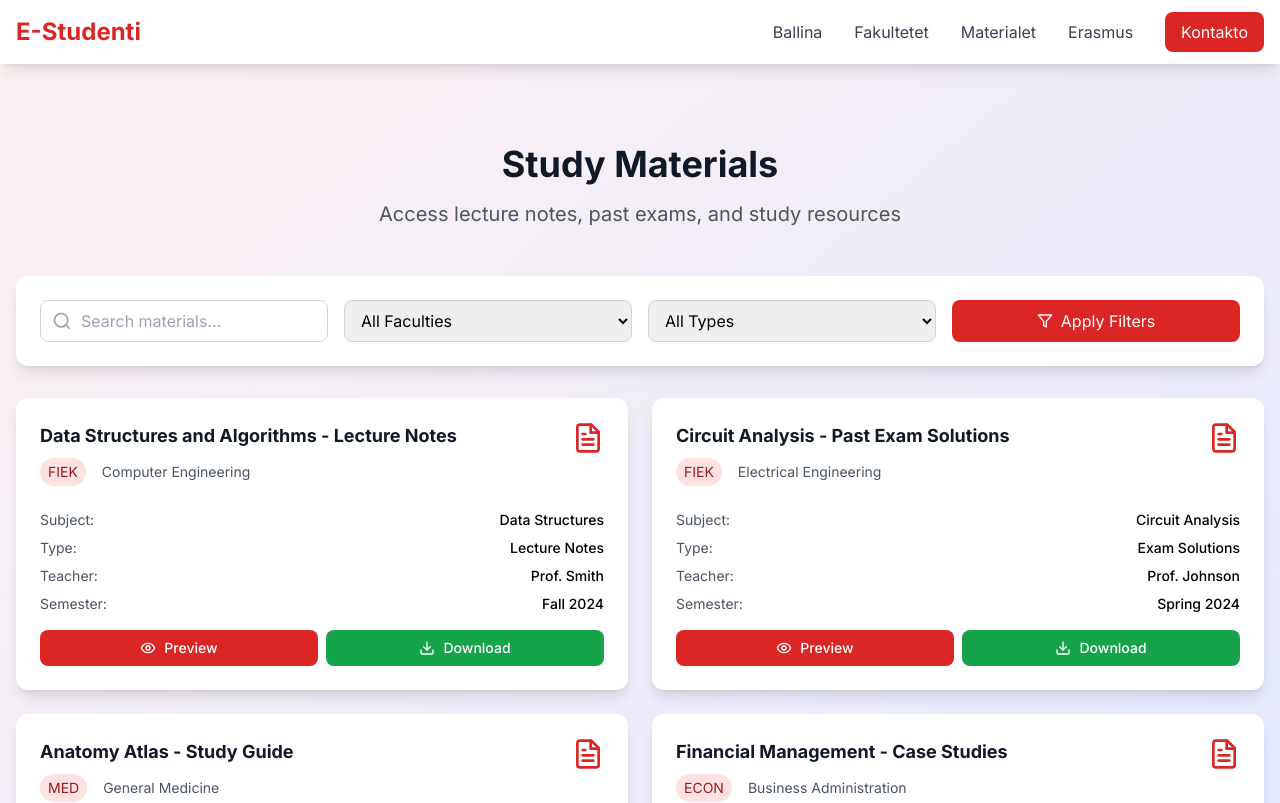
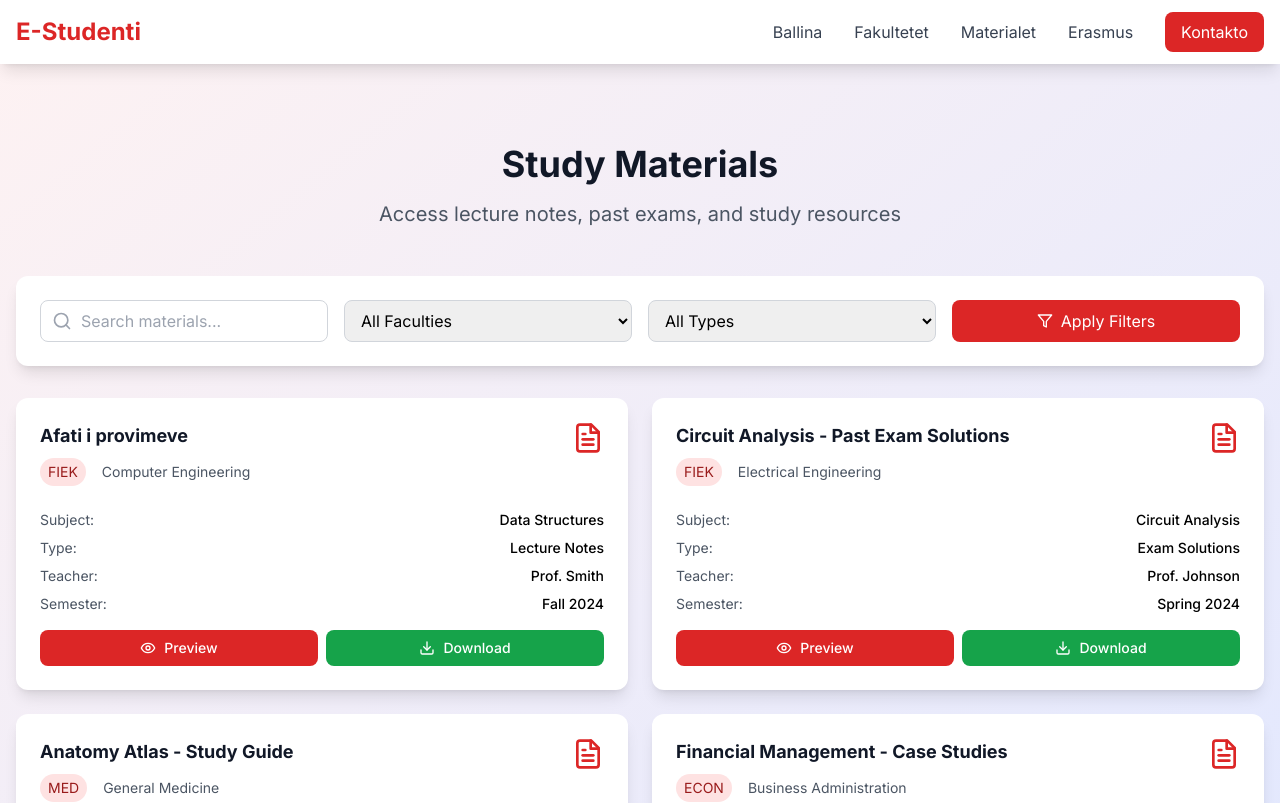
Before and after one commit to edonamulaj0/e-studenti, a Next.js app: page /materialet in a window 1280 px wide. Shown: the top 803 px of the page. Built offline with nearby package versions, Linux system fonts and the light colour scheme.

Commit message:
materials

```diff
--- /dev/null
+++ b/app/data/materials.json
@@ -0,0 +1,50 @@
+[
+	{
+		"id": "1",
+		"title": "Afati i provimeve",
+		"faculty": "FIEK",
+		"department": "Computer Engineering",
+		"type": "Lecture Notes",
+		"subject": "Data Structures",
+		"semester": "Fall 2024",
+		"teacher": "Prof. Smith",
+		"uploadDate": "2024-01-15",
+		"r2Url": "https://pub-2a4f4cdb8779432fa1ba7d86b9550c05.r2.dev/provimet-orari.pdf"
+	},
+	{
+		"id": "2",
+		"title": "Circuit Analysis - Past Exam Solutions",
+		"faculty": "FIEK",
+		"department": "Electrical Engineering",
+		"type": "Exam Solutions",
+		"subject": "Circuit Analysis",
+		"semester": "Spring 2024",
+		"teacher": "Prof. Johnson",
+		"uploadDate": "2024-01-10",
+		"r2Url": "https://media.yourdomain.com/fiek/circuit-analysis-exam-solutions.pdf"
+	},
+	{
+		"id": "3",
+		"title": "Anatomy Atlas - Study Guide",
+		"faculty": "MED",
+		"department": "General Medicine",
+		"type": "Study Guide",
+		"subject": "Anatomy",
+		"semester": "Fall 2024",
+		"teacher": "Dr. Williams",
+		"uploadDate": "2024-01-20",
+		"r2Url": "https://media.yourdomain.com/med/anatomy-study-guide.pdf"
+	},
+	{
+		"id": "4",
+		"title": "Financial Management - Case Studies",
+		"faculty": "ECON",
+		"department": "Business Administration",
+		"type": "Case Studies",
+		"subject": "Financial Management",
+		"semester": "Spring 2024",
+		"teacher": "Prof. Brown",
+		"uploadDate": "2024-01-12",
+		"r2Url": "https://media.yourdomain.com/econ/financial-management-cases.pdf"
+	}
+]
--- a/app/materialet/page.js
+++ b/app/materialet/page.js
@@ -1,56 +1,36 @@
-"use client";
-import { useState } from "react";
+// app/materialet/page.js
+// Remove "use client"; - we will make this a Server Component
+import { useState } from "react"; // Keep useState if you want client-side search/filters
 import { FileText, Download, Eye, Star, Filter, Search } from "lucide-react";
 
-export default function Materials() {
+// Import Node.js modules for file system access
+import fs from "fs/promises";
+import path from "path";
+
+// Async function to fetch data at build time (Server Component)
+async function getMaterialsData() {
+  const filePath = path.join(process.cwd(), "app", "data", "materials.json"); // Correct path based on your file tree
+  const fileContent = await fs.readFile(filePath, "utf8");
+  return JSON.parse(fileContent);
+}
+
+// Convert Materials to an async Server Component
+export default async function Materials() {
+  const allMaterials = await getMaterialsData(); // Fetch data here
+
+  // We need to pass initial data to the client component for filtering.
+  // The 'use client' directive is needed for stateful components.
+  // So, we'll wrap the filtering logic in a separate client component.
+  return <MaterialsClient initialMaterials={allMaterials} />;
+}
+
+// Create a separate client component to handle state (search, filters)
+function MaterialsClient({ initialMaterials }) {
   const [searchTerm, setSearchTerm] = useState("");
   const [selectedFaculty, setSelectedFaculty] = useState("");
   const [selectedType, setSelectedType] = useState("");
 
-  const materials = [
-    {
-      title: "Data Structures and Algorithms - Lecture Notes",
-      faculty: "FIEK",
-      department: "Computer Engineering",
-      type: "Lecture Notes",
-      subject: "Data Structures",
-      semester: "Fall 2024",
-      teacher: "Prof. Smith",
-      uploadDate: "2024-01-15",
-    },
-    {
-      title: "Circuit Analysis - Past Exam Solutions",
-      faculty: "FIEK",
-      department: "Electrical Engineering",
-      type: "Exam Solutions",
-      subject: "Circuit Analysis",
-      semester: "Spring 2024",
-      teacher: "Prof. Johnson",
-      uploadDate: "2024-01-10",
-    },
-    {
-      title: "Anatomy Atlas - Study Guide",
-      faculty: "MED",
-      department: "General Medicine",
-      type: "Study Guide",
-      subject: "Anatomy",
-      semester: "Fall 2024",
-      teacher: "Dr. Williams",
-      uploadDate: "2024-01-20",
-    },
-    {
-      title: "Financial Management - Case Studies",
-      faculty: "ECON",
-      department: "Business Administration",
-      type: "Case Studies",
-      subject: "Financial Management",
-      semester: "Spring 2024",
-      teacher: "Prof. Brown",
-      uploadDate: "2024-01-12",
-    },
-  ];
-
-  const filteredMaterials = materials.filter((material) => {
+  const filteredMaterials = initialMaterials.filter((material) => {
     const matchesSearch =
       material.title.toLowerCase().includes(searchTerm.toLowerCase()) ||
       material.subject.toLowerCase().includes(searchTerm.toLowerCase()) ||
@@ -124,7 +104,7 @@ export default function Materials() {
         <div className="grid grid-cols-1 lg:grid-cols-2 gap-6">
           {filteredMaterials.map((material, index) => (
             <div
-              key={index}
+              key={material.id || index}
               className="bg-white rounded-xl shadow-lg p-6 hover:shadow-xl transition-shadow"
             >
               <div className="flex items-start justify-between mb-4">
@@ -139,6 +119,7 @@ export default function Materials() {
                     <span>{material.department}</span>
                   </div>
                 </div>
+                {/* You might want to dynamically show different icons based on fileType (e.g., PDF, Video) */}
                 <FileText className="w-8 h-8 text-red-600" />
               </div>
 
@@ -168,14 +149,34 @@ export default function Materials() {
               </div>
 
               <div className="flex space-x-2">
-                <button className="flex-1 bg-red-600 text-white py-2 px-4 rounded-lg hover:bg-red-700 transition-colors text-sm font-medium flex items-center justify-center">
-                  <Eye className="w-4 h-4 mr-2" />
-                  Preview
-                </button>
-                <button className="flex-1 bg-green-600 text-white py-2 px-4 rounded-lg hover:bg-green-700 transition-colors text-sm font-medium flex items-center justify-center">
-                  <Download className="w-4 h-4 mr-2" />
-                  Download
-                </button>
+                {/* Preview Button: Link directly to the R2 URL */}
+                {material.r2Url && (
+                  <a
+                    href={material.r2Url}
+                    target="_blank"
+                    rel="noopener noreferrer"
+                    className="flex-1 bg-red-600 text-white py-2 px-4 rounded-lg hover:bg-red-700 transition-colors text-sm font-medium flex items-center justify-center"
+                  >
+                    <Eye className="w-4 h-4 mr-2" />
+                    Preview
+                  </a>
+                )}
+
+                {/* Download Button: Link directly to the R2 URL (often same as preview for PDFs/images) */}
+                {material.r2Url && (
+                  <a
+                    href={material.r2Url}
+                    download={
+                      material.title.replace(/[^a-z0-9]/gi, "_") +
+                      "." +
+                      material.fileType
+                    } // Suggests a filename for download
+                    className="flex-1 bg-green-600 text-white py-2 px-4 rounded-lg hover:bg-green-700 transition-colors text-sm font-medium flex items-center justify-center"
+                  >
+                    <Download className="w-4 h-4 mr-2" />
+                    Download
+                  </a>
+                )}
               </div>
             </div>
           ))}
```
Also changed, not shown: app/erasmus/page.js (renamed from erasmus/page.js).
